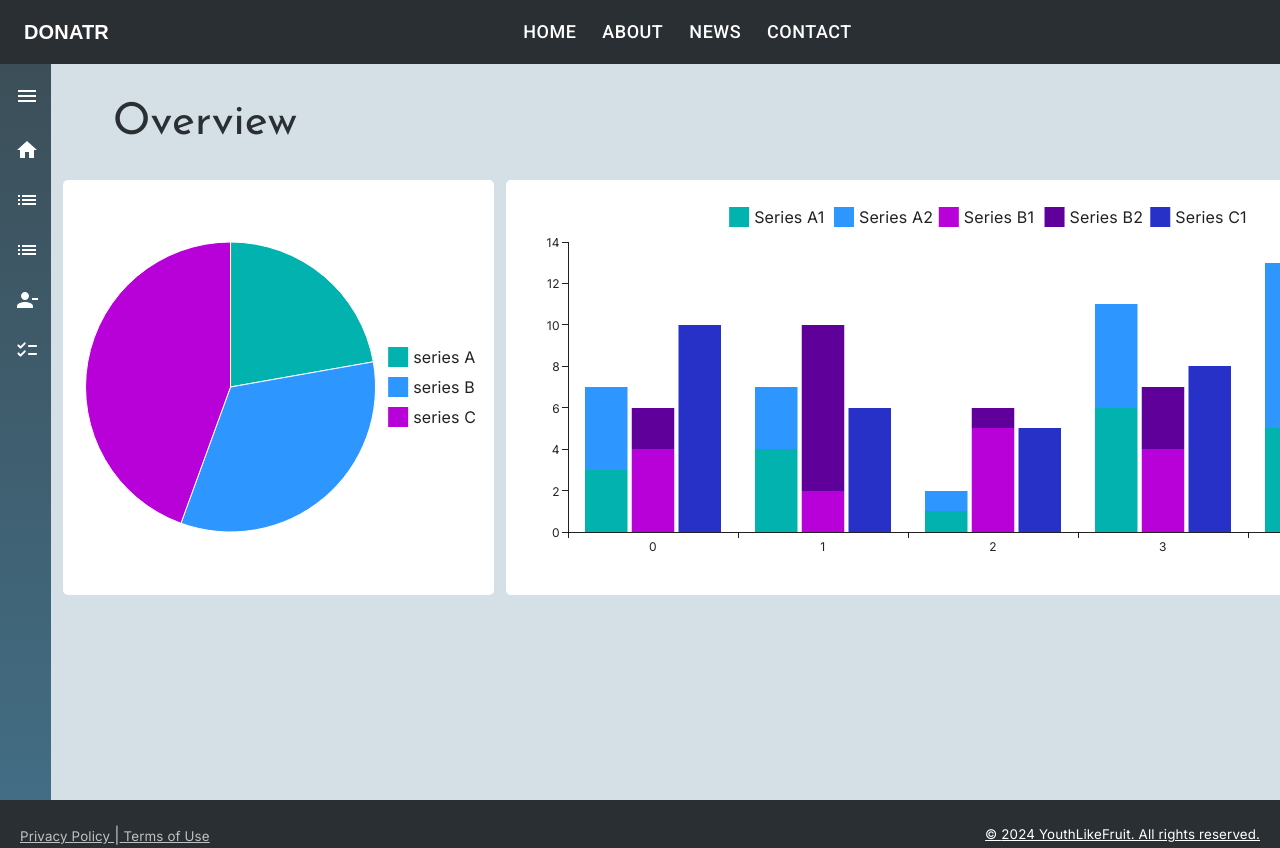
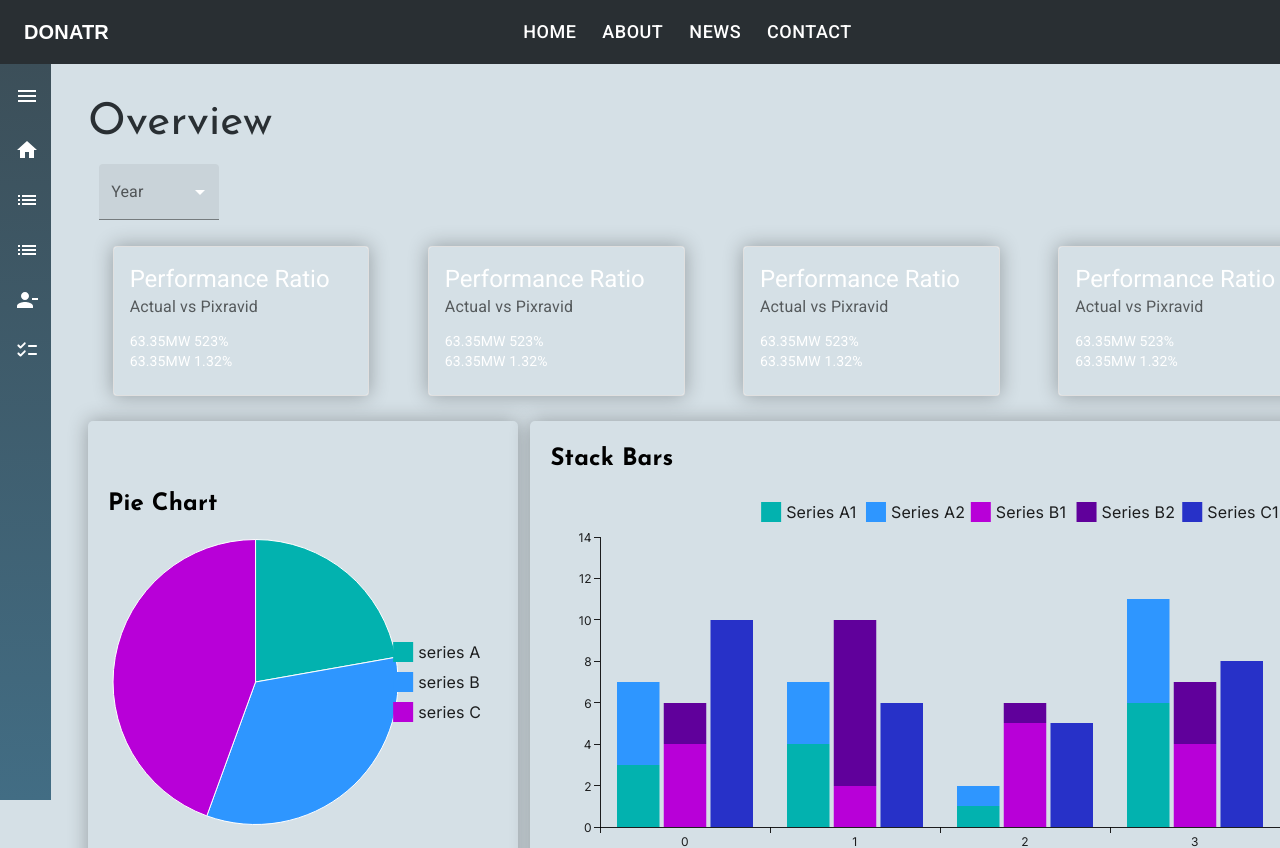
Before and after one commit to ahmedhussein107/DONATR, a React (Vite) app in the folder youth-like-fruits/: page /admin in a window 1280 px wide. Shown: the top 848 px of the page. Built offline with nearby package versions, Linux system fonts and the light colour scheme.

Commit message:
edited in Dashboard

```diff
--- a/youth-like-fruits/package.json
+++ b/youth-like-fruits/package.json
@@ -12,13 +12,16 @@
   "dependencies": {
     "@emotion/react": "^11.11.4",
     "@emotion/styled": "^11.11.5",
+    "@mui/docs": "^5.15.16",
     "@mui/icons-material": "^5.15.16",
     "@mui/material": "^5.15.16",
     "@mui/styled-engine-sc": "^6.0.0-alpha.18",
     "@mui/x-charts": "^7.3.2",
+    "docs": "^0.3.2-canary.0",
     "react": "^18.2.0",
     "react-dom": "^18.2.0",
     "react-router-dom": "^6.23.0",
+    "react-syntax-highlighter": "^15.5.0",
     "styled-components": "^6.1.9"
   },
   "devDependencies": {
--- a/youth-like-fruits/src/AdminPage/AdminPage.jsx
+++ b/youth-like-fruits/src/AdminPage/AdminPage.jsx
@@ -2,36 +2,73 @@ import React from 'react'
 import ElevateAppBar from '../Components/ElevateAppBar/ElevateAppBar'
 import SideBar from './SideBar'
 import Footer from '../Components/Footer/Footer'
-import PieActiveArc from './Dashboard/PieActiveArc'
+import PieActiveArc from './Dashboard/PieClickNoSnap'
 import StackBars from './Dashboard/StackBars'
-
+import SelectVariants from './Dashboard/SelectVariants'
+import OutlinedCard from './Dashboard/OutlinedCard'
 function AdminPage() {
 
   return (
     <div className='container'>
         <ElevateAppBar/>
-        <div style={{display : 'flex' , msFlexDirection : 'row'}}>
+        <div style={{display: 'flex', flexDirection: 'row'}}>
             <SideBar/>
-       <div style = {{display : 'flex' , flexDirection : 'column',marginTop :'2%'}}>
+            <div style={{display: 'flex', flexDirection: 'column', marginTop: '2%'}}>
                 <p style={{
                     fontSize: '44px',
                     fontFamily: 'Josefin Sans',
                     fontWeight: '400',
                     color: '#292F33',
-          marginLeft: '5%',
+                    marginLeft: '3%',
                 }}>Overview</p>
-          <div  style={{display : 'flex' , flexDirection : 'row',marginTop :'2%', position: 'relative'}}>
-          <div style={{minWidth: '35%', backgroundColor: '#ffffff',  marginLeft: '1%', alignContent: 'center', borderRadius: '5px'}}>
+                <SelectVariants/>
+                <div style={{display : 'flex' , flexDirection:'row',gap:'5%' ,marginLeft : '5%',marginTop : '1.5%'}}>
+                <OutlinedCard/>
+                <OutlinedCard/>
+                <OutlinedCard/>
+                <OutlinedCard/>
+                </div>
+                <div style={{display: 'flex', flexDirection: 'row', marginTop: '2%', position: 'relative'}}>
+                    <div style={{
+                        minWidth: '35%',
+                        backgroundColor: '#D5E0E6',
+                        marginLeft: '3%',
+                        alignContent: 'center',
+                        borderRadius: '5px',
+                        boxShadow: '0px 0px 20px rgba(0, 0, 0, 0.3)',
+                        padding: '20px'
+                    }}>
+                        <p style={{
+                            fontSize: '24px',
+                            fontFamily: 'Josefin Sans',
+                            fontWeight: 'bold',
+                            color: '#000000',
+                            marginBottom: '10px'
+
+                        }}>Pie Chart</p>
                         <PieActiveArc/>
                     </div>
-          <div style={{padding: '1%', backgroundColor: '#ffffff',  marginLeft: '1%',borderRadius: '5px'}}>
+                    <div style={{
+                        minWidth: '65%',
+                        backgroundColor: '#D5E0E6',
+                        marginLeft: '1%',
+                        borderRadius: '5px',
+                        boxShadow: '0px 0px 20px rgba(0, 0, 0, 0.3)',
+                        padding: '20px'
+                    }}>
+                        <p style={{
+                            fontSize: '24px',
+                            fontFamily: 'Josefin Sans',
+                            fontWeight: 'bold',
+                            color: '#000000',
+                            marginBottom: '10px'
+                        }}>Stack Bars</p>
                         <StackBars/>
                     </div>
                 </div>
             </div>
         </div>
         <Footer/>
-
     </div>
   )
 }
--- /dev/null
+++ b/youth-like-fruits/src/AdminPage/Dashboard/OutlinedCard.jsx
@@ -0,0 +1,36 @@
+import * as React from 'react';
+import Box from '@mui/material/Box';
+import Card from '@mui/material/Card';
+import CardContent from '@mui/material/CardContent';
+import Typography from '@mui/material/Typography';
+
+const bull = (
+  <Box component="span" sx={{ display: 'inline-block', mx: '2px', transform: 'scale(0.8)' }} >
+    •
+  </Box>
+);
+
+const card = (
+  <React.Fragment>
+    <CardContent sx={{ bgcolor: '#D5E0E6',  }}>
+      <Typography variant="h5" component="div">
+        Performance Ratio
+      </Typography>
+      <Typography sx={{ mb: 1.5 }} color="text.secondary">
+        Actual vs Pixravid
+      </Typography>
+      <Typography variant="body2">
+        63.35MW 523% <br />
+        63.35MW 1.32%
+      </Typography>
+    </CardContent>
+  </React.Fragment>
+);
+
+export default function OutlinedCard() {
+  return (
+    <Box sx={{ minWidth: '22%' }}>
+      <Card variant="outlined" sx={{boxShadow: '0px 0px 20px rgba(0, 0, 0, 0.3)'}}>{card}</Card>
+    </Box>
+  );
+}
--- a/youth-like-fruits/src/AdminPage/Dashboard/PieActiveArc.jsx
+++ b/youth-like-fruits/src/AdminPage/Dashboard/PieClickNoSnap.jsx
@@ -1,12 +1,13 @@
 import * as React from 'react';
-import { PieChart } from '@mui/x-charts';
+import { PieChart } from '@mui/x-charts/PieChart';
+
 const data = [
   { id: 0, value: 10, label: 'series A' },
   { id: 1, value: 15, label: 'series B' },
   { id: 2, value: 20, label: 'series C' },
 ];
 
-export default function PieActiveArc() {
+export default function PieClickNoSnap() {
   return (
     <PieChart
       series={[
--- /dev/null
+++ b/youth-like-fruits/src/AdminPage/Dashboard/SelectVariants.jsx
@@ -0,0 +1,32 @@
+import * as React from 'react';
+import InputLabel from '@mui/material/InputLabel';
+import MenuItem from '@mui/material/MenuItem';
+import FormControl from '@mui/material/FormControl';
+import Select from '@mui/material/Select';
+
+export default function SelectVariants() {
+  const [age, setAge] = React.useState('');
+
+  const handleChange = (event) => {
+    setAge(event.target.value);
+  };
+
+  return (
+    <div>
+      <FormControl variant="filled" sx={{ m: 1, minWidth: 120,marginLeft:6 }}>
+        <InputLabel id="demo-simple-select-filled-label" >Year</InputLabel>
+        <Select
+          labelId="demo-simple-select-filled-label"
+          id="demo-simple-select-filled"
+          value={age}
+          onChange={handleChange}>
+          <MenuItem value="">
+          </MenuItem>
+          <MenuItem value={2022}>2022</MenuItem>
+          <MenuItem value={20}>2023</MenuItem>
+          <MenuItem value={30}>2024</MenuItem>
+        </Select>
+      </FormControl>
+    </div>
+  );
+}
```
Also changed, not shown: 1 other file (tests, documents, lock files or other folders). Lines whose indentation alone changed are shown as unchanged.
